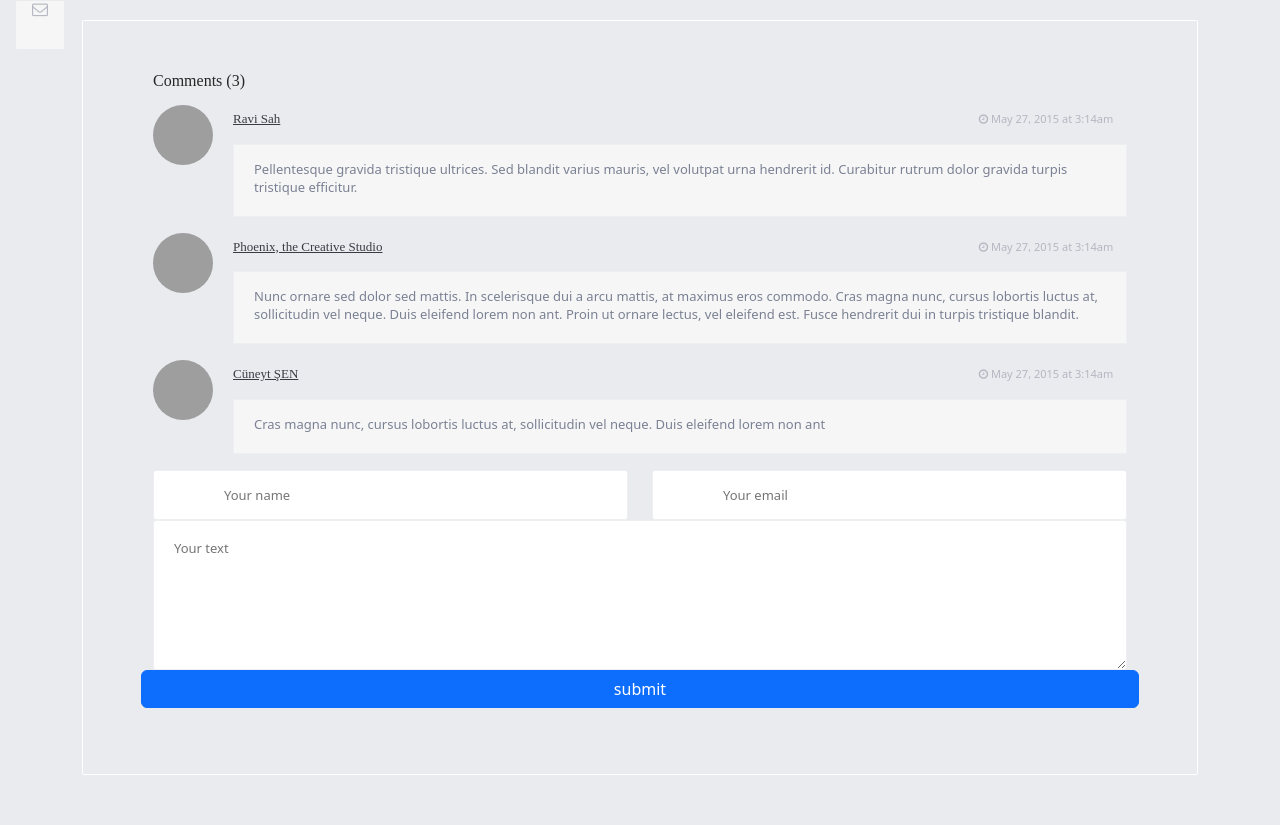
After one commit to hesam835/online_shop_shadmehri, a Django app: page /comment/1/ in a window 1280 px wide. The commit adds this page. Run offline with Django 5.2, Linux system fonts and the light colour scheme; data that the repository does not hold is empty; some libraries are stand-ins or nearby versions; grey boxes are pictures that could not be loaded.

Commit message:
comment template - correct register

```diff
--- a/accounts/admin.py
+++ b/accounts/admin.py
@@ -1,5 +1,5 @@
 from django.contrib import admin
-from.models import User,Address
+from.models import User,Address,OTPCODE
 from .forms import UserChangeForm,UserCreationForm
 from django.contrib.auth.admin import UserAdmin as BaseUserAdmin
 
@@ -33,6 +33,8 @@ class UserAdmin(BaseUserAdmin):
     def __str__(self) -> str:
         return super().__str__()
 
-
+@admin.register(OTPCODE)
+class OtpCodeAdmin(admin.ModelAdmin):
+    list_display = ('phone_number' , 'code' , 'created')
 admin.site.register(User,UserAdmin)
 admin.site.register(Address,RegisterAdress)
--- a/accounts/managers.py
+++ b/accounts/managers.py
@@ -6,7 +6,7 @@ from django.db.models import Manager, QuerySet
 
 class UserManager(BaseUserManager):
 
-    def create_user(self, phone_number, email, first_name, last_name, password, address):
+    def create_user(self, phone_number, email, first_name, last_name, password):
 
         if not phone_number:
             raise ValueError("User must have a phone number")
@@ -26,7 +26,6 @@ class UserManager(BaseUserManager):
         email=self.normalize_email(email),
         first_name=first_name,
         last_name=last_name,
-        address=address
         )
 
         user.set_password(password)
--- a/accounts/urls.py
+++ b/accounts/urls.py
@@ -1,6 +1,8 @@
 from django.urls import path
-from .views import login,registerview
+from .views import login,registerview,UserRegisterVerifyCodeView
 urlpatterns = [
     path('login', login, name = 'login'),
     path('register', registerview.as_view(), name = 'register'),
+    path("verify" , UserRegisterVerifyCodeView.as_view(),name="verify_code"),
+
 ]
--- /dev/null
+++ b/product/templates/comment.html
@@ -0,0 +1,126 @@
+{% load static %}
+<link href="https://cdn.jsdelivr.net/npm/bootstrap@5.3.2/dist/css/bootstrap.min.css" rel="stylesheet">
+<link href="https://cdn.jsdelivr.net/npm/bootstrap@5.3.2/dist/js/bootstrap.min.js" rel="stylesheet">
+<link href="{% static 'https://maxcdn.bootstrapcdn.com/font-awesome/4.3.0/css/font-awesome.min.css' %}" rel="stylesheet">
+<link href="{% static 'comment/comment.css' %}" rel="stylesheet">
+<div class="container">
+<div class="be-comment-block">
+	<h1 class="comments-title">Comments (3)</h1>
+	<div class="be-comment">
+		<div class="be-img-comment">
+			<a href="blog-detail-2.html">
+				<img src="https://bootdey.com/img/Content/avatar/avatar1.png" alt="" class="be-ava-comment">
+			</a>
+		</div>
+		<div class="be-comment-content">
+
+				<span class="be-comment-name">
+					<a href="blog-detail-2.html">Ravi Sah</a>
+					</span>
+				<span class="be-comment-time">
+					<i class="fa fa-clock-o"></i>
+					May 27, 2015 at 3:14am
+				</span>
+
+			<p class="be-comment-text">
+				Pellentesque gravida tristique ultrices.
+				Sed blandit varius mauris, vel volutpat urna hendrerit id.
+				Curabitur rutrum dolor gravida turpis tristique efficitur.
+			</p>
+		</div>
+	</div>
+	<div class="be-comment">
+		<div class="be-img-comment">
+			<a href="blog-detail-2.html">
+				<img src="https://bootdey.com/img/Content/avatar/avatar2.png" alt="" class="be-ava-comment">
+			</a>
+		</div>
+		<div class="be-comment-content">
+			<span class="be-comment-name">
+				<a href="blog-detail-2.html">Phoenix, the Creative Studio</a>
+			</span>
+			<span class="be-comment-time">
+				<i class="fa fa-clock-o"></i>
+				May 27, 2015 at 3:14am
+			</span>
+			<p class="be-comment-text">
+				Nunc ornare sed dolor sed mattis. In scelerisque dui a arcu mattis, at maximus eros commodo. Cras magna nunc, cursus lobortis luctus at, sollicitudin vel neque. Duis eleifend lorem non ant. Proin ut ornare lectus, vel eleifend est. Fusce hendrerit dui in turpis tristique blandit.
+			</p>
+		</div>
+	</div>
+	<div class="be-comment">
+		<div class="be-img-comment">
+			<a href="blog-detail-2.html">
+				<img src="https://bootdey.com/img/Content/avatar/avatar3.png" alt="" class="be-ava-comment">
+			</a>
+		</div>
+		<div class="be-comment-content">
+			<span class="be-comment-name">
+				<a href="blog-detail-2.html">Cüneyt ŞEN</a>
+			</span>
+			<span class="be-comment-time">
+				<i class="fa fa-clock-o"></i>
+				May 27, 2015 at 3:14am
+			</span>
+			<p class="be-comment-text">
+				Cras magna nunc, cursus lobortis luctus at, sollicitudin vel neque. Duis eleifend lorem non ant
+			</p>
+		</div>
+	</div>
+	<form class="form-block">
+		<div class="row">
+			<div class="col-xs-12 col-sm-6">
+				<div class="form-group fl_icon">
+					<div class="icon"><i class="fa fa-user"></i></div>
+					<input class="form-input" type="text" placeholder="Your name">
+				</div>
+			</div>
+			<div class="col-xs-12 col-sm-6 fl_icon">
+				<div class="form-group fl_icon">
+					<div class="icon"><i class="fa fa-envelope-o"></i></div>
+					<input class="form-input" type="text" placeholder="Your email">
+				</div>
+			</div>
+			<div class="col-xs-12">
+				<div class="form-group">
+					<textarea class="form-input" required="" placeholder="Your text"></textarea>
+				</div>
+			</div>
+			<a class="btn btn-primary pull-right">submit</a>
+		</div>
+	</form>
+</div>
+</div>
+<script>
+    fetch('/api'+window.location.pathname,{
+        method:"GET",
+        headers:{
+           "Content-Type":"application/json",
+           "Authorization":`Bearer ${localStorage.getItem("access_token")}`
+        }
+     })
+     .then(response => response.json())
+     .then(data => {
+         var productList = $('#list-product');
+         data.products.forEach(function(product) {
+             productList.append(`<div class="be-comment">
+		<div class="be-img-comment">
+			<a href="blog-detail-2.html">
+				<img src="https://bootdey.com/img/Content/avatar/avatar2.png" alt="" class="be-ava-comment">
+			</a>
+		</div>
+		<div class="be-comment-content">
+			<span class="be-comment-name">
+				<a href="blog-detail-2.html">Phoenix, the Creative Studio</a>
+			</span>
+			<span class="be-comment-time">
+				<i class="fa fa-clock-o"></i>
+				May 27, 2015 at 3:14am
+			</span>
+			<p class="be-comment-text">
+				Nunc ornare sed dolor sed mattis. In scelerisque dui a arcu mattis, at maximus eros commodo. Cras magna nunc, cursus lobortis luctus at, sollicitudin vel neque. Duis eleifend lorem non ant. Proin ut ornare lectus, vel eleifend est. Fusce hendrerit dui in turpis tristique blandit.
+			</p>
+		</div>
+	</div>`);});})
+             .catch(error => console.error('Error:', error));
+</script>
--- a/product/urls.py
+++ b/product/urls.py
@@ -1,5 +1,5 @@
 from django.urls import path
-from .views import about_us,index,cycle,news,contact,get_details,subcategory,get_details_sub,get_product,product_list,product_detail,get_detail_product,get_discount,get_comment,get_productfeature,get_news,get_users,SearchAPIView
+from .views import about_us,index,cycle,news,contact,get_details,subcategory,get_details_sub,get_product,product_list,product_detail,get_detail_product,get_discount,get_comment,get_productfeature,get_news,get_users,comment,SearchAPIView
 
 urlpatterns = [
     path('api/products/',get_details , name = "get_details"),
@@ -20,5 +20,6 @@ urlpatterns = [
     path('api/comment/<slug:slug>/',get_comment,name="comment_api"),
     path('api/users',get_users,name="get_user"),
     path('api/search',SearchAPIView.as_view(),name="search_api"),
+    path('comment/<slug:slug>/',comment, name = 'comment'),
 
 ]
--- a/product/views.py
+++ b/product/views.py
@@ -67,9 +67,10 @@ def get_discount(request):
 
 @api_view(['GET'])
 def get_comment(request,slug):
-    product_parent = Discount.objects.get(slug=slug)
+    product_parent = Comment.objects.get(slug=slug)
     comment = Comment.objects.filter(product_id = product_parent)
     serializer = CommentSerializer(comment,many=True)
+    user_parent =User.objects.get(slug)
     return Response({'comment':serializer.data})
 
 
@@ -121,6 +122,9 @@ def subcategory(request,slug):
 
 def product_list(request,slug):
     return render(request,'product_list.html',context={})
+
+def comment(request,slug):
+    return render(request , 'comment.html' ,context={})
 # def product_list(request,slug):
 #     product_list = Product.objects.all()
 #     page = request.GET.get('page', 1)
--- a/shop/settings.py
+++ b/shop/settings.py
@@ -34,6 +34,7 @@ INSTALLED_APPS = [
     'rest_framework',
     'rest_framework_simplejwt',
     'widget_tweaks',
+    'kavenegar',
     'django.contrib.admin',
     'django.contrib.auth',
     'django.contrib.contenttypes',
--- /dev/null
+++ b/static/comment/comment.css
@@ -0,0 +1,115 @@
+body{
+    margin-top:20px;
+    background-color:#e9ebee;
+}
+
+.be-comment-block {
+    margin-bottom: 50px !important;
+    border: 1px solid #edeff2;
+    border-radius: 2px;
+    padding: 50px 70px;
+    border:1px solid #ffffff;
+}
+
+.comments-title {
+    font-size: 16px;
+    color: #262626;
+    margin-bottom: 15px;
+    font-family: 'Conv_helveticaneuecyr-bold';
+}
+
+.be-img-comment {
+    width: 60px;
+    height: 60px;
+    float: left;
+    margin-bottom: 15px;
+}
+
+.be-ava-comment {
+    width: 60px;
+    height: 60px;
+    border-radius: 50%;
+}
+
+.be-comment-content {
+    margin-left: 80px;
+}
+
+.be-comment-content span {
+    display: inline-block;
+    width: 49%;
+    margin-bottom: 15px;
+}
+
+.be-comment-name {
+    font-size: 13px;
+    font-family: 'Conv_helveticaneuecyr-bold';
+}
+
+.be-comment-content a {
+    color: #383b43;
+}
+
+.be-comment-content span {
+    display: inline-block;
+    width: 49%;
+    margin-bottom: 15px;
+}
+
+.be-comment-time {
+    text-align: right;
+}
+
+.be-comment-time {
+    font-size: 11px;
+    color: #b4b7c1;
+}
+
+.be-comment-text {
+    font-size: 13px;
+    line-height: 18px;
+    color: #7a8192;
+    display: block;
+    background: #f6f6f7;
+    border: 1px solid #edeff2;
+    padding: 15px 20px 20px 20px;
+}
+
+.form-group.fl_icon .icon {
+    position: absolute;
+    top: 1px;
+    left: 16px;
+    width: 48px;
+    height: 48px;
+    background: #f6f6f7;
+    color: #b5b8c2;
+    text-align: center;
+    line-height: 50px;
+    -webkit-border-top-left-radius: 2px;
+    -webkit-border-bottom-left-radius: 2px;
+    -moz-border-radius-topleft: 2px;
+    -moz-border-radius-bottomleft: 2px;
+    border-top-left-radius: 2px;
+    border-bottom-left-radius: 2px;
+}
+
+.form-group .form-input {
+    font-size: 13px;
+    line-height: 50px;
+    font-weight: 400;
+    color: #b4b7c1;
+    width: 100%;
+    height: 50px;
+    padding-left: 20px;
+    padding-right: 20px;
+    border: 1px solid #edeff2;
+    border-radius: 3px;
+}
+
+.form-group.fl_icon .form-input {
+    padding-left: 70px;
+}
+
+.form-group textarea.form-input {
+    height: 150px;
+}
```
Also changed, not shown: accounts/forms.py (+15 -1 lines), accounts/templates/verify.html (added, +167 -0 lines), accounts/views.py (+5 -4 lines), product/templates/product_details.html (+9 -3 lines), product/templates/product_list.html (+7 -1 lines), product/templates/subcategory.html (+7 -1 lines), utils.py (+15 -1 lines).
